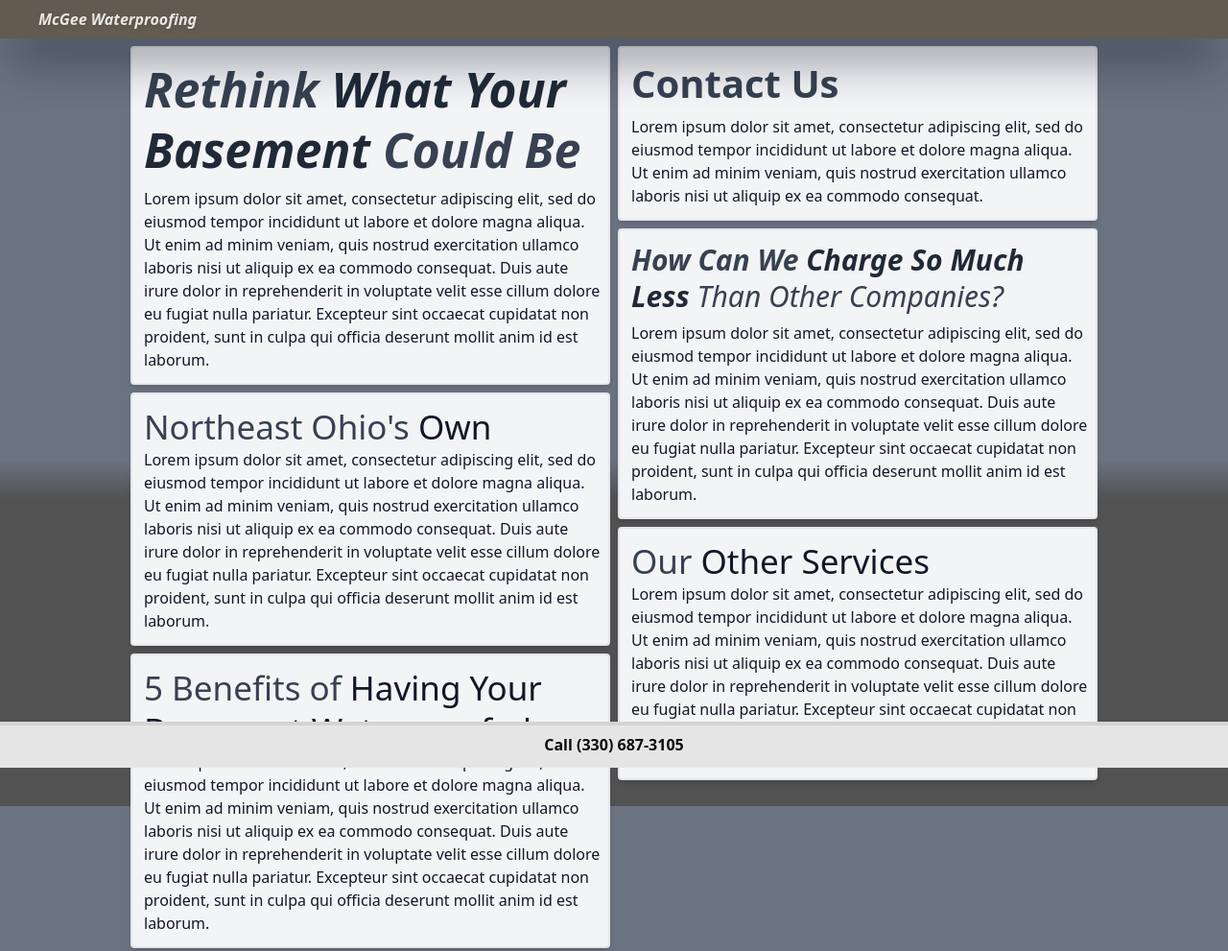
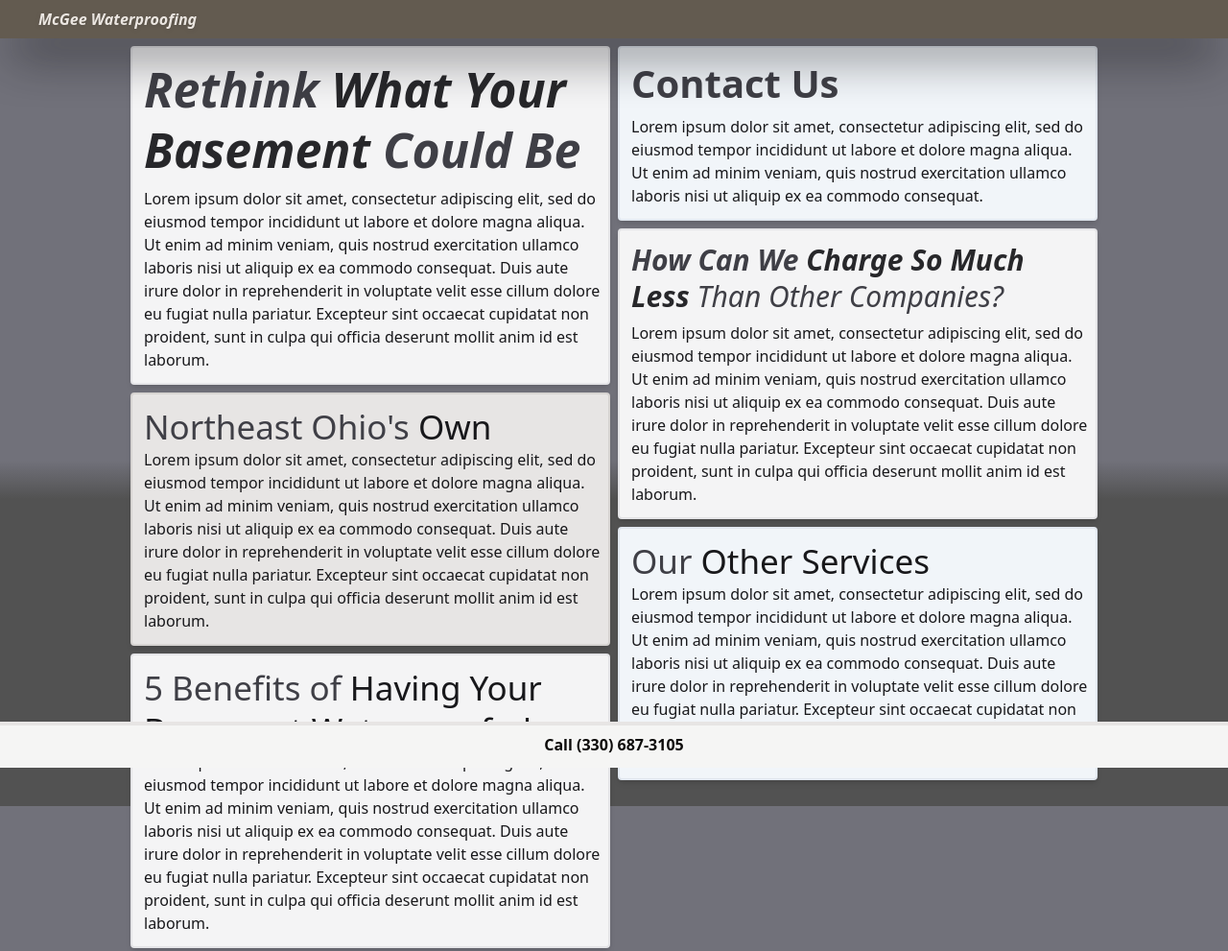
Before and after one commit to Joannamcregan/mcgee-waterproofing-site, a website: page index.html in a window 1280 px wide. Shown: the whole page at 96% size. Drawn offline with Linux system fonts and the light colour scheme.

Commit message:
Add files via upload

```diff
--- a/index.html
+++ b/index.html
@@ -19,7 +19,7 @@
         right-0
         p-2
         h-10
-        shadow-2xl shadow-gray-900
+        shadow-2xl shadow-zinc-900
     ">
         <span class="
             absolute left-10 top-2
@@ -30,7 +30,7 @@
     </header>
     <main class="
         pb-20
-        bg-gradient-to-b from-gray-500 from-55% to-neutral-600 to-60% bg-fixed
+        bg-gradient-to-b from-zinc-500 from-55% to-neutral-600 to-60% bg-fixed
     ">
         <div class="
         columns-1 md:columns-2
@@ -38,26 +38,26 @@
         p-2
         w-full lg:w-4/5
         mx-auto
-        text-gray-900
+        text-zinc-900
         ">
             <div class="
                 w-full
                 break-inside-avoid
                 mb-2
                 py-3 pl-3 pr-2
-                bg-gray-100
+                bg-zinc-100
                 shadow-md
                 rounded
-                border-2 border-gray-200
+                border-2 border-zinc-200
             ">
                 <h1 class="
                     font-semibold
                     text-[50px]
-                    text-gray-800
+                    text-zinc-800
                     mb-2
                     leading-tight
                 ">
-                    <em><strong class="font-bold text-gray-700">Rethink</strong> What <strong class="font-bold">Your Basement</strong> <span class="text-gray-700">Could Be</span></em>
+                    <em><strong class="font-bold text-zinc-700">Rethink</strong> What <strong class="font-bold">Your Basement</strong> <span class="text-zinc-700">Could Be</span></em>
                 </h1>
                 <p>Lorem ipsum dolor sit amet, consectetur adipiscing elit, sed do eiusmod tempor incididunt ut labore et dolore magna aliqua. Ut enim ad minim veniam, quis nostrud exercitation ullamco laboris nisi ut aliquip ex ea commodo consequat. Duis aute irure dolor in reprehenderit in voluptate velit esse cillum dolore eu fugiat nulla pariatur. Excepteur sint occaecat cupidatat non proident, sunt in culpa qui officia deserunt mollit anim id est laborum.</p>
             </div>
@@ -66,12 +66,12 @@
                 break-inside-avoid
                 mb-2
                 py-3 pl-3 pr-2
-                bg-gray-100
+                bg-stone-200
                 shadow-md
                 rounded
-                border-2 border-gray-200
+                border-2 border-stone-300
             ">
-                <h2 class="text-[35px] leading-tight"><span class="text-gray-700">Northeast Ohio's</span> Own</h2>
+                <h2 class="text-[35px] leading-tight"><span class="text-zinc-700">Northeast Ohio's</span> Own</h2>
                 <p>Lorem ipsum dolor sit amet, consectetur adipiscing elit, sed do eiusmod tempor incididunt ut labore et dolore magna aliqua. Ut enim ad minim veniam, quis nostrud exercitation ullamco laboris nisi ut aliquip ex ea commodo consequat. Duis aute irure dolor in reprehenderit in voluptate velit esse cillum dolore eu fugiat nulla pariatur. Excepteur sint occaecat cupidatat non proident, sunt in culpa qui officia deserunt mollit anim id est laborum.</p>
             </div>
             <div class="
@@ -79,12 +79,12 @@
                 break-inside-avoid
                 mb-2
                 py-3 pl-3 pr-2
-                bg-gray-100
+                bg-zinc-100
                 shadow-md
                 rounded
-                border-2 border-gray-200
+                border-2 border-zinc-200
             ">
-                <h2 class="text-[35px] leading-tight"><span class="text-gray-700">5 Benefits of</span> Having Your Basement Waterproofed</h2>
+                <h2 class="text-[35px] leading-tight"><span class="text-zinc-700">5 Benefits of</span> Having Your Basement Waterproofed</h2>
                 <p>Lorem ipsum dolor sit amet, consectetur adipiscing elit, sed do eiusmod tempor incididunt ut labore et dolore magna aliqua. Ut enim ad minim veniam, quis nostrud exercitation ullamco laboris nisi ut aliquip ex ea commodo consequat. Duis aute irure dolor in reprehenderit in voluptate velit esse cillum dolore eu fugiat nulla pariatur. Excepteur sint occaecat cupidatat non proident, sunt in culpa qui officia deserunt mollit anim id est laborum.</p>
             </div>
             <div class="
@@ -92,19 +92,19 @@
                 break-inside-avoid
                 mb-2
                 py-3 pl-3 pr-2
-                bg-gray-100
+                bg-slate-100
                 shadow-md
                 rounded
-                border-2 border-gray-200
+                border-2 border-slate-200
             ">
             <h2 class="
                 font-semibold
                 text-[40px]
-                text-gray-800
+                text-zinc-800
                 mb-2
                 leading-tight
             ">
-                <strong class="font-bold text-gray-700">Contact </strong><span class="text-gray-700">Us</span>
+                <strong class="font-bold text-zinc-700">Contact </strong><span class="text-zinc-700">Us</span>
             </h2>
                 <p>Lorem ipsum dolor sit amet, consectetur adipiscing elit, sed do eiusmod tempor incididunt ut labore et dolore magna aliqua. Ut enim ad minim veniam, quis nostrud exercitation ullamco laboris nisi ut aliquip ex ea commodo consequat.</p>
             </div>
@@ -113,18 +113,18 @@
                 break-inside-avoid
                 mb-2
                 py-3 pl-3 pr-2
-                bg-gray-100
+                bg-zinc-100
                 shadow-md
                 rounded
-                border-2 border-gray-200
+                border-2 border-zinc-200
             ">
             <h2 class="
                 font-medium
                 text-[30px]
-                text-gray-800
+                text-zinc-800
                 mb-2
                 leading-tight
-            "><em><span class="font-bold text-gray-700">How Can We </span><strong class="font-bold">Charge So Much Less </strong><span class="text-gray-700">Than Other Companies?</span></em>
+            "><em><span class="font-bold text-zinc-700">How Can We </span><strong class="font-bold">Charge So Much Less </strong><span class="text-zinc-700">Than Other Companies?</span></em>
             </h2>
                 <p>Lorem ipsum dolor sit amet, consectetur adipiscing elit, sed do eiusmod tempor incididunt ut labore et dolore magna aliqua. Ut enim ad minim veniam, quis nostrud exercitation ullamco laboris nisi ut aliquip ex ea commodo consequat. Duis aute irure dolor in reprehenderit in voluptate velit esse cillum dolore eu fugiat nulla pariatur. Excepteur sint occaecat cupidatat non proident, sunt in culpa qui officia deserunt mollit anim id est laborum.</p>
             </div>
@@ -133,20 +133,20 @@
                 break-inside-avoid
                 mb-2
                 py-3 pl-3 pr-2
-                bg-gray-100
+                bg-slate-100
                 shadow-md
                 rounded
-                border-2 border-gray-200
+                border-2 border-slate-200
             ">
-                <h2 class="text-[35px] leading-tight"><span class="text-gray-700">Our</span> Other Services</h2>
+                <h2 class="text-[35px] leading-tight"><span class="text-zinc-700">Our</span> Other Services</h2>
                 <p>Lorem ipsum dolor sit amet, consectetur adipiscing elit, sed do eiusmod tempor incididunt ut labore et dolore magna aliqua. Ut enim ad minim veniam, quis nostrud exercitation ullamco laboris nisi ut aliquip ex ea commodo consequat. Duis aute irure dolor in reprehenderit in voluptate velit esse cillum dolore eu fugiat nulla pariatur. Excepteur sint occaecat cupidatat non proident, sunt in culpa qui officia deserunt mollit anim id est laborum.</p>
             </div>
         </div>
     </main>
     <footer class="
-        bg-neutral-200
-        border-neutral-300 border-t-4
-        text-neutral-950
+        bg-stone-100
+        border-stone-200 border-t-4
+        text-stone-950
         fixed
         bottom-0
         left-0
@@ -155,7 +155,7 @@
         h-12
     ">
         <span class="mx-auto w-fit pb-6 hidden sm:block"><strong>Call (330) 687-3105</strong></span>
-        <img class="mx-auto w-fit block sm:hidden h-8" src="./images/phone.png" alt="phone icon"/>
+        <a href="tel:3306873105"><img class="mx-auto w-fit block sm:hidden h-8" src="./images/phone.png" alt="phone icon"/></a>
     </footer>
     <script src="./src/main.js"></script>
 </body>
```
Also changed, not shown: src/output.css.
